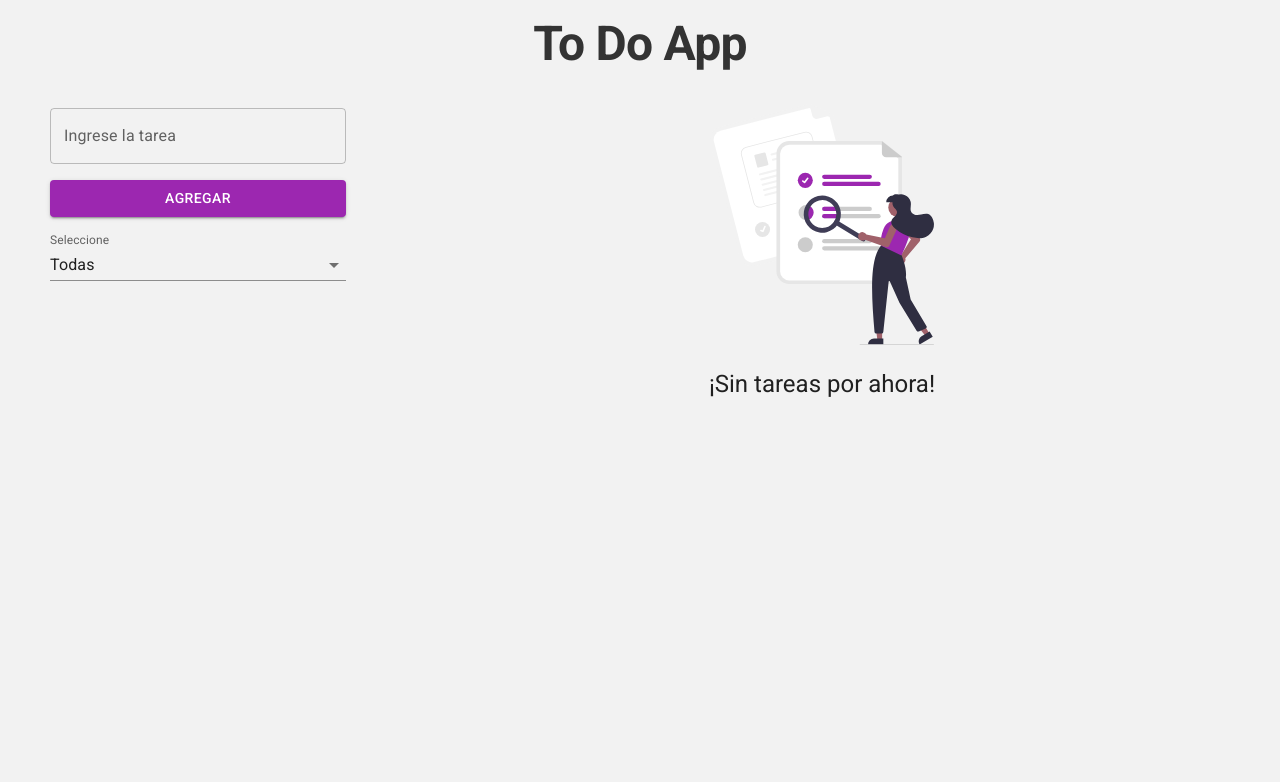
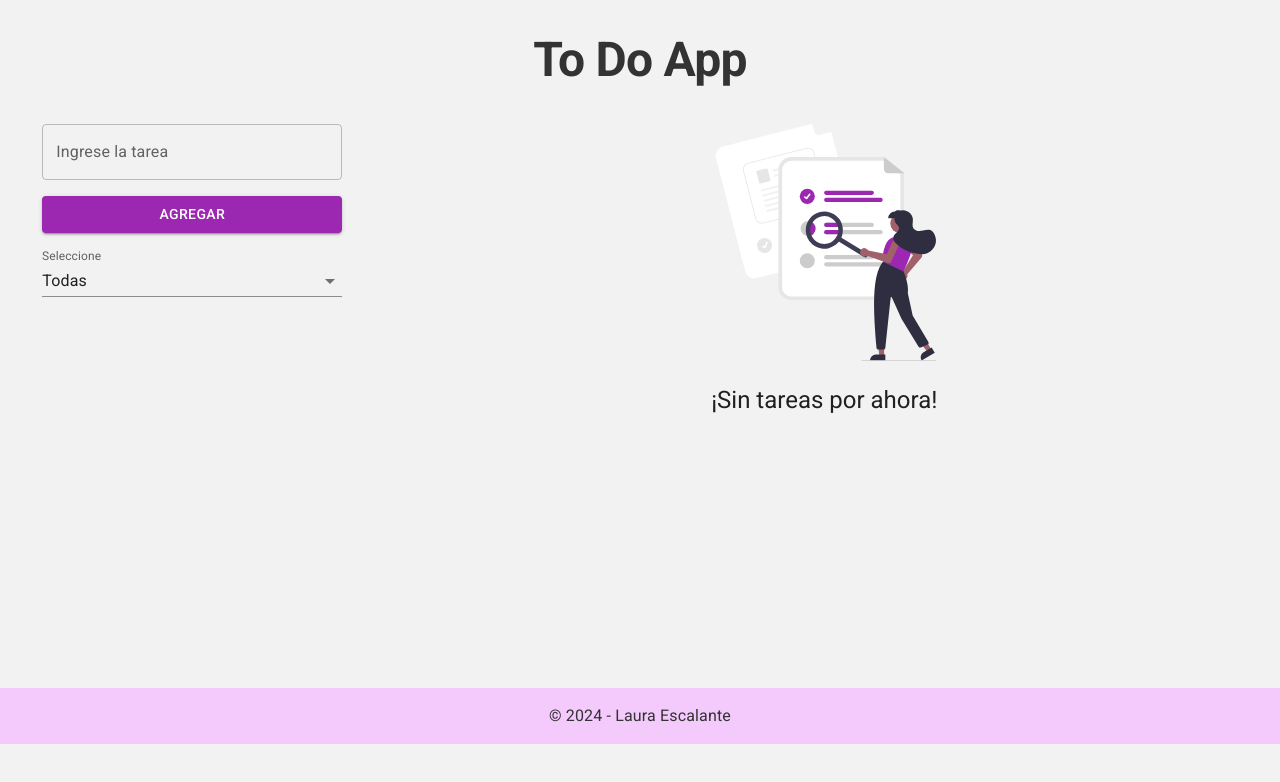
Before and after one commit to mlse8/to-do-app, a React (Vite) app: page / in a window 1280 px wide. Shown: the top 782 px of the page. Built offline with nearby package versions, Linux system fonts and the light colour scheme.

Commit message:
add Footer, favicon and change container

```diff
--- a/index.html
+++ b/index.html
@@ -2,7 +2,7 @@
 <html lang="es">
   <head>
     <meta charset="UTF-8" />
-    <link rel="icon" type="image/svg+xml" href="/vite.svg" />
+    <link rel="shortcut icon" href="./src/assets/tarea.png" type="image/x-icon">
     <meta name="viewport" content="width=device-width, initial-scale=1.0" />
     <title>To Do App</title>
   </head>
--- a/src/App.jsx
+++ b/src/App.jsx
@@ -4,6 +4,7 @@ import Grid from '@mui/material/Grid';
 import Form from "./components/Form";
 import ToDoList from "./components/ToDoList";
 import TaskFilter from "./components/TaskFilter";
+import Footer from "./components/Footer";
 
 export default function App() {
     const savedTasks = JSON.parse(localStorage.getItem("tasks")) || [];
@@ -61,6 +62,7 @@ export default function App() {
 
     return (
         <>
+            <div style={{ maxWidth: '1400px', padding: '1rem', margin: 'auto', minHeight: '72vh'}}>
             <Header />
             <Grid container spacing={2} justifyContent="space-around">
                 <Grid sx={{mt:2.5}} item={true} xs={12} sm={4} md={3}>
@@ -85,6 +87,8 @@ export default function App() {
                     />
                 </Grid>
             </Grid>
+            </div>
+            <Footer />
         </>
     );
 }
--- /dev/null
+++ b/src/components/Footer.jsx
@@ -0,0 +1,17 @@
+import Typography from '@mui/material/Typography';
+
+export default function Footer(){
+    return <div style={{
+                backgroundColor: '#f5bdffc5',
+                padding: '1rem 0',
+                marginTop: '7rem'
+            }}>
+            <Typography
+            align={'center'}
+            variant='body1'
+            sx={{ color: '#333' }}
+            >
+                &copy; 2024 - Laura Escalante
+            </Typography>
+        </div>
+}
--- a/src/components/Header.jsx
+++ b/src/components/Header.jsx
@@ -1,7 +1,7 @@
 import Typography from '@mui/material/Typography';
 
 export default function Header(){
-    return <div className="addTask">
+    return <div>
             <Typography
             align={'center'}
             variant='h1'
--- a/src/main.jsx
+++ b/src/main.jsx
@@ -6,14 +6,11 @@ import '@fontsource/roboto/400.css';
 import '@fontsource/roboto/500.css';
 import '@fontsource/roboto/700.css';
 import CssBaseline from "@mui/material/CssBaseline";
-import { Container } from '@mui/system';
 
 
 ReactDOM.createRoot(document.getElementById('root')).render(
     <React.StrictMode>
         <CssBaseline />
-        <Container maxWidth="xl">
-            <App />
-        </Container>
+        <App />
     </React.StrictMode>,
 )
```
Also changed, not shown: src/assets/tarea.png (added).
